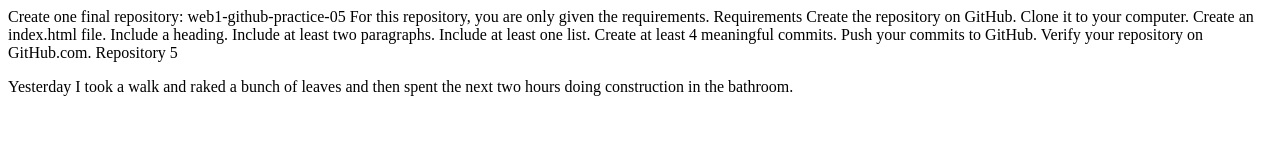
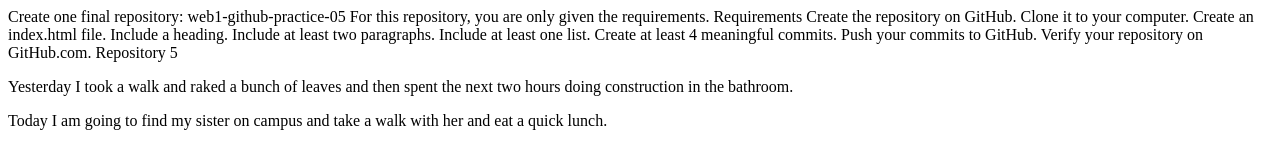
Before and after one commit to 53864/web1-github-practice-05, a plain HTML site: page index.html in a window 1280 px wide. Drawn offline with Linux system fonts and the light colour scheme.

Commit message:
Update index.html

```diff
--- a/index.html
+++ b/index.html
@@ -17,3 +17,4 @@ Push your commits to GitHub.
 Verify your repository on GitHub.com.
 <heading>Repository 5</heading>
 <p>Yesterday I took a walk and raked a bunch of leaves and then spent the next two hours doing construction in the bathroom.</p>
+<p>Today I am going to find my sister on campus and take a walk with her and eat a quick lunch.</p>
```
